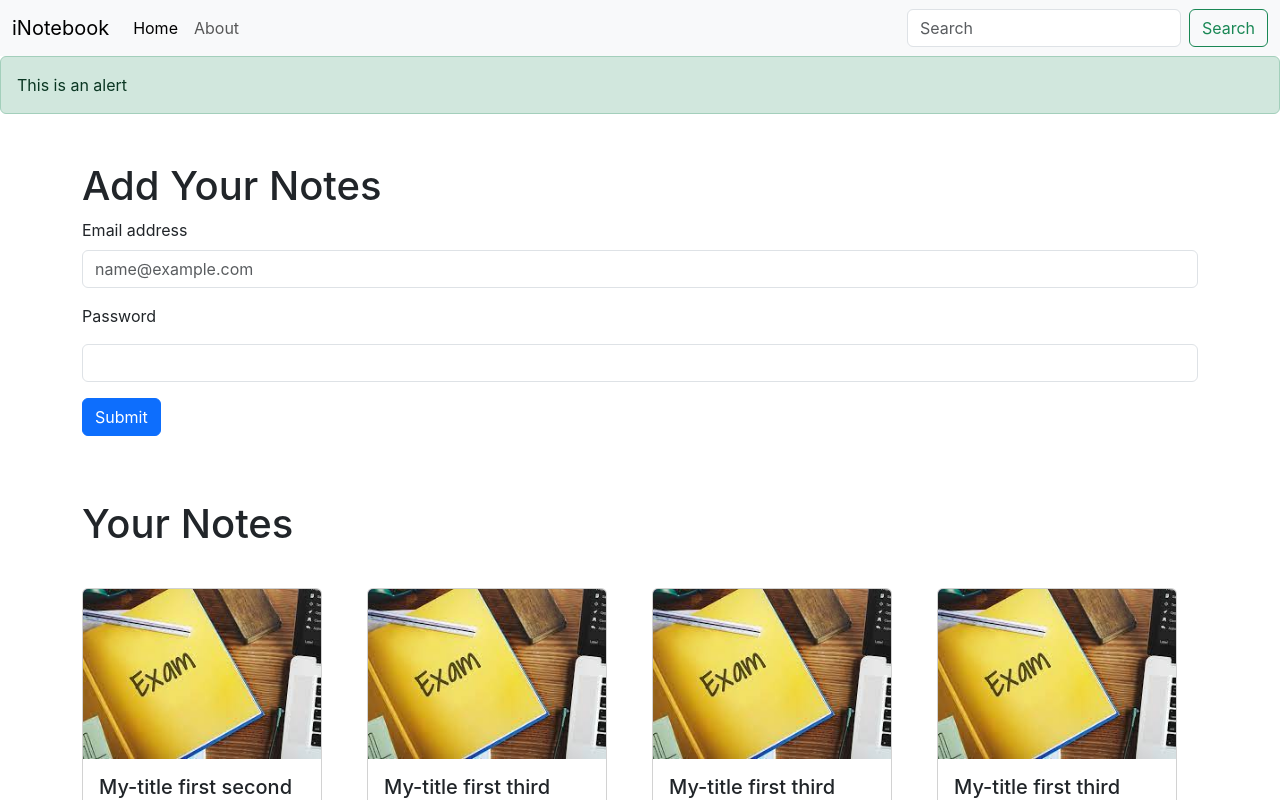
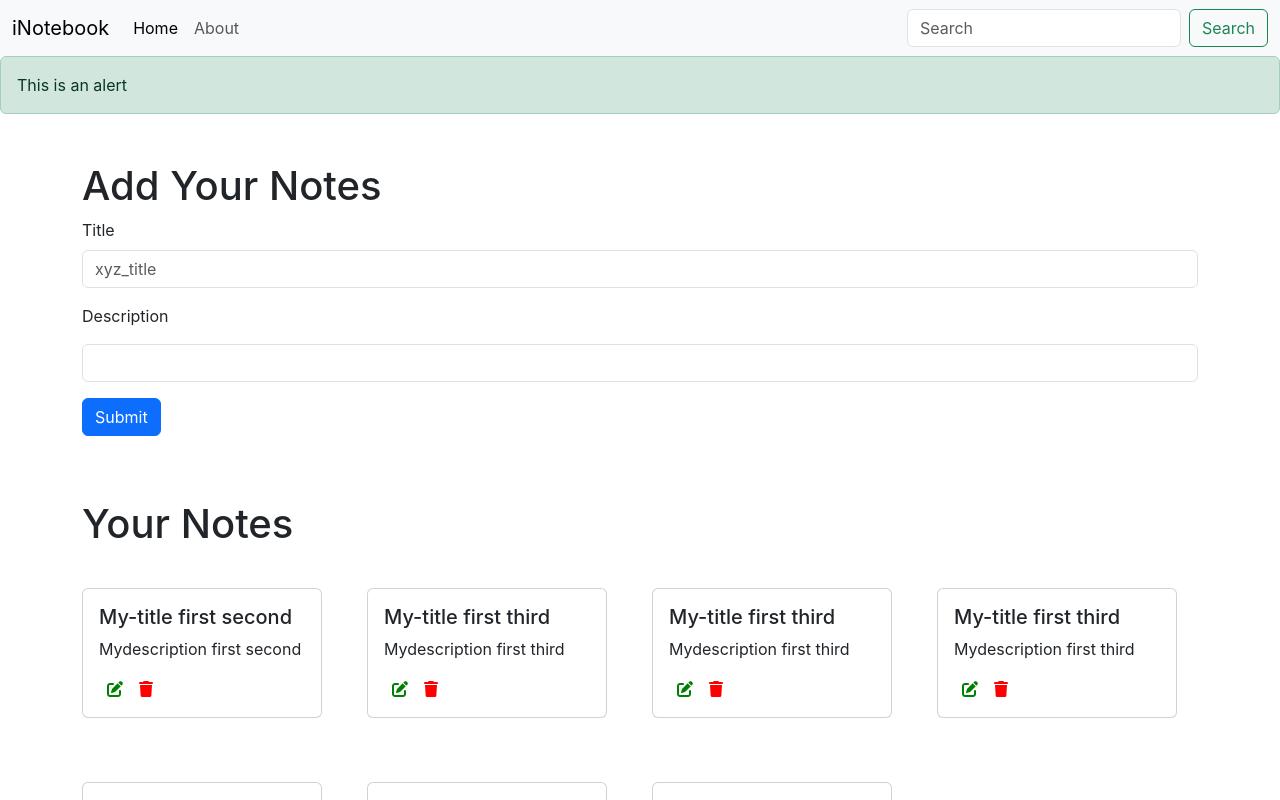
Before and after one commit to PJPhukan/my-iNotebook, a React (Create React App) app: page / in a window 1280 px wide. Shown: the top 800 px of the page. Built offline with nearby package versions, Linux system fonts and the light colour scheme.

Commit message:
Add note Item

```diff
--- a/src/Components/Home/Home.jsx
+++ b/src/Components/Home/Home.jsx
@@ -1,24 +1,11 @@
 import React from 'react'
+import Notes from './Note/Notes';
 import './Home.css'
-import Notes from './Note/Notes';
-
 function Home() {
 
   return (
     <div className='home'>
-      <div className="conatainer my-5">
-        <h1>Add Your Notes</h1>
-        <form action="/">
-          <div className="mb-3">
-            <label htmlFor="exampleFormControlInput1" className="form-label">Email address</label>
-            <input type="email" className="form-control" id="exampleFormControlInput1" placeholder="name@example.com" />
-            <label htmlFor="inputPassword5" className="form-label my-3" >Password</label>
-            <input type="password" id="inputPassword5" className="form-control" aria-describedby="passwordHelpBlock" />
-            <input className="btn btn-primary my-3" type="submit" value="Submit" />
-          </div>
-        </form>
-      </div>
-      <Notes/>
+            <Notes/>
     </div>
   )
 }
--- /dev/null
+++ b/src/Components/Home/Note/AddNote.jsx
@@ -0,0 +1,32 @@
+import React,{useContext,useState} from 'react'
+import noteContext from '../../../Context/notes/noteContext'
+export default function AddNote() {
+    const context = useContext(noteContext);
+    const {  addNotes } = context;
+    const [note, setNote] = useState({title:"",description:"",tag:"default"})
+
+    const handleClick=(e)=>{
+        e.preventDefault();
+        addNotes(note.title,note.description,note.tag);
+    }
+
+    const onchange=(e)=>{
+        setNote({...note,[e.target.name]:e.target.value})
+    }
+  return (
+    <div>
+          <div className="conatainer my-5">
+              <h1>Add Your Notes</h1>
+              <form action="/">
+                  <div className="mb-3">
+                      <label htmlFor="title" className="form-label">Title</label>
+                      <input type="text" className="form-control" id="title" name='title' placeholder="xyz_title" onChange={onchange} />
+                      <label htmlFor="description" className="form-label my-3" >Description</label>
+                      <input type="text" id="description" name='description' className="form-control" aria-describedby="passwordHelpBlock" onChange={onchange} />
+                      <input className="btn btn-primary my-3" type="submit" value="Submit" onClick={handleClick} />
+                  </div>
+              </form>
+          </div>
+    </div>
+  )
+}
--- a/src/Components/Home/Note/NoteItem/Noteitem.jsx
+++ b/src/Components/Home/Note/NoteItem/Noteitem.jsx
@@ -1,11 +1,9 @@
 import React from 'react'
-import Note_img from '../../../../Assert/Note-Img.jpg'
 import "./Noteitem.css"
 export default function Noteitem(props) {
     return (
         <div className='col-md-3 my-3'>
             <div className="card my-3" style={{"width": "15rem"}}>
-                <img src={Note_img} className="card-img-top" alt="..." />
                 <div className="card-body">
                     <h5 className="card-title">{props.note.title}</h5>
                     <p className="card-text">{props.note.description}</p>
--- a/src/Components/Home/Note/Notes.jsx
+++ b/src/Components/Home/Note/Notes.jsx
@@ -1,15 +1,19 @@
 import React, { useContext } from 'react'
 import noteContext from '../../../Context/notes/noteContext'
 import Noteitem from './NoteItem/Noteitem';
+import AddNote from './AddNote';
 export default function Notes() {
   const context = useContext(noteContext);
-    const { notes, setNotes } = context;
+  const { notes } = context;
   return (
+    <>
+    <AddNote/>
       <div className="row my-3">
         <h1>Your Notes</h1>
         {notes.map((note) => {
-            return <Noteitem key={note._id} note={note}/>
+          return <Noteitem key={note._id} note={note} />
         })}
       </div>
+    </>
   )
 }
--- a/src/Context/notes/noteState.js
+++ b/src/Context/notes/noteState.js
@@ -1,4 +1,4 @@
-import React,{useState} from "react";
+import React, { useState } from "react";
 import NoteContext from "./noteContext";
 
 
@@ -69,8 +69,33 @@ const NoteState = (props) => {
         }
     ]
     const [notes, setNotes] = useState(initialNotes)
+
+    //Add notes
+    const addNotes = (title,description,tag) => {
+        console.log("adding a new note")
+        const note = {
+            "_id": "6558fb95fef12307fe2719163930438",
+            "user": "6557b150818ad1151801bf1d",
+            "title": title,
+            "description": description,
+            "tag": tag,
+            "date": "2023-11-18T17:59:49.234Z",
+            "__v": 0
+        };
+        setNotes(notes.concat(note))
+
+    }
+    //Edit notes
+    const editNotes = (id) => {
+
+    }
+
+    //Delete notes
+    const deleteNotes = (id) => {
+
+    }
     return (
-        <NoteContext.Provider value={{ notes, setNotes }}>
+        <NoteContext.Provider value={{ notes, addNotes, editNotes, deleteNotes }}>
             {props.children}
         </NoteContext.Provider>
     )
```
Lines whose indentation alone changed are shown as unchanged.
